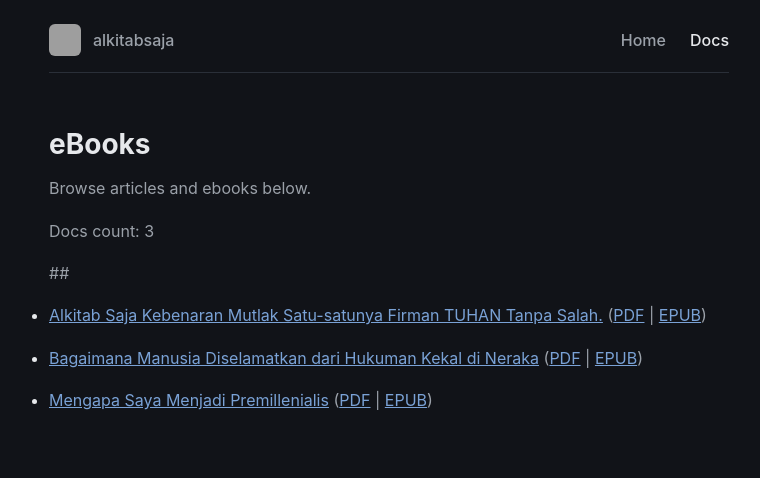
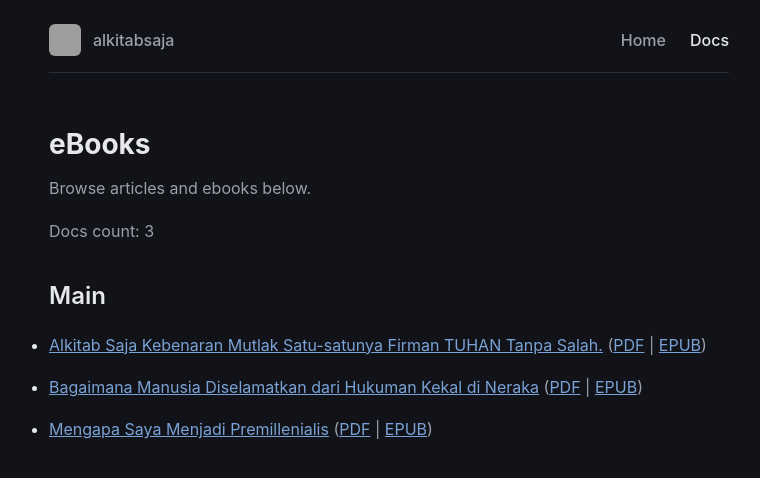
Before and after one commit to alkitabsaja/alkitabsaja.github.io, a Jekyll site: the page built from docs.md, in a window 1280 px wide. Shown: the top 478 px of the page, without its empty margins (251-1011 px from the left). Built offline with Jekyll 4.4.1, drawn with Linux system fonts in a browser that asks for light colours; grey boxes are pictures that could not be loaded.

Commit message:
Update docs.md

```diff
--- a/docs.md
+++ b/docs.md
@@ -14,18 +14,22 @@ Docs count: {{ site.docs | size }}
 
 {% for folder in folders %}
 
-{% if folder == "_docs" %}
+{% assign name = folder | remove_first: "_docs/" %}
+
+{% if name == "_docs" or name == "" %}
 ## Main
 {% else %}
-## {{ folder | remove: "_docs/" | replace: "-", " " | capitalize }}
+## {{ name }}
 {% endif %}
 
 {% assign docs = site.docs | where: "dir", folder | sort: "title" %}
 
 {% for doc in docs %}
+{% assign ebook = doc.path | remove_first: "_docs/" | remove: ".md" %}
+
 - [{{ doc.title }}]({{ doc.url | relative_url }})
-  ([PDF]({{ '/ebooks/' | append: doc.slug | append: '.pdf' | relative_url }}) |
-  [EPUB]({{ '/ebooks/' | append: doc.slug | append: '.epub' | relative_url }}))
+  ([PDF]({{ "/ebooks/" | append: ebook | append: ".pdf" | relative_url }}) |
+   [EPUB]({{ "/ebooks/" | append: ebook | append: ".epub" | relative_url }}))
 {% endfor %}
 
 {% endfor %}
```
